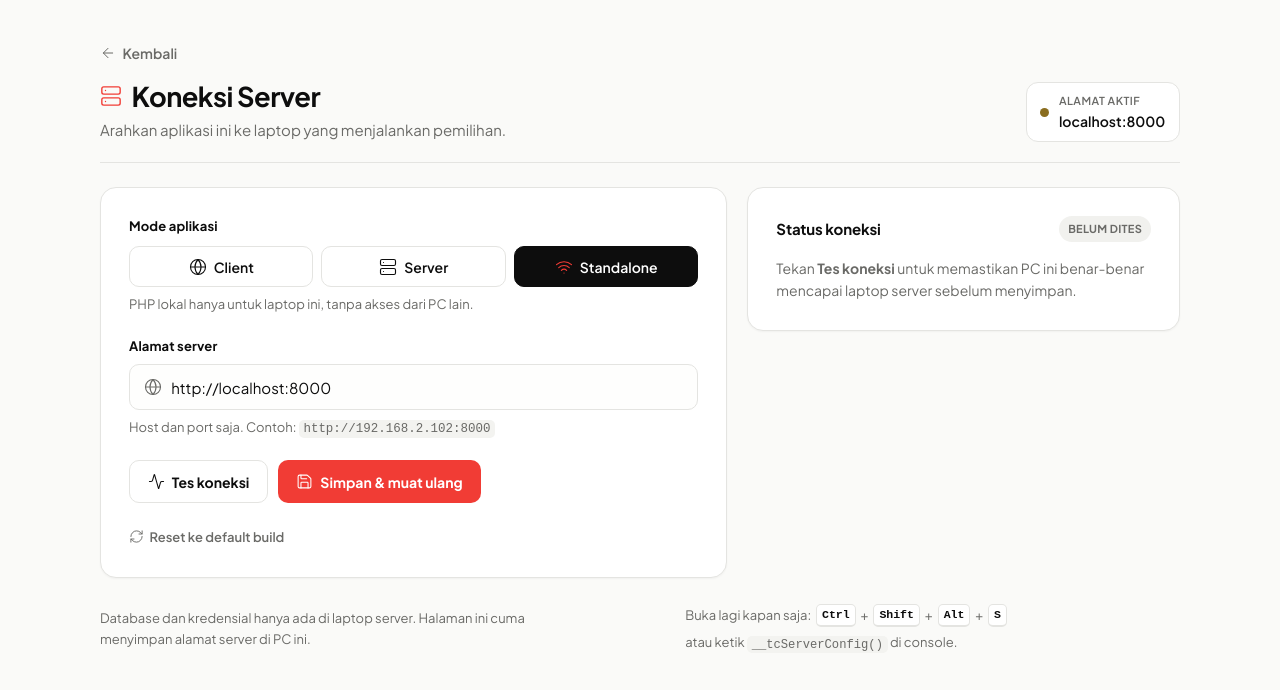
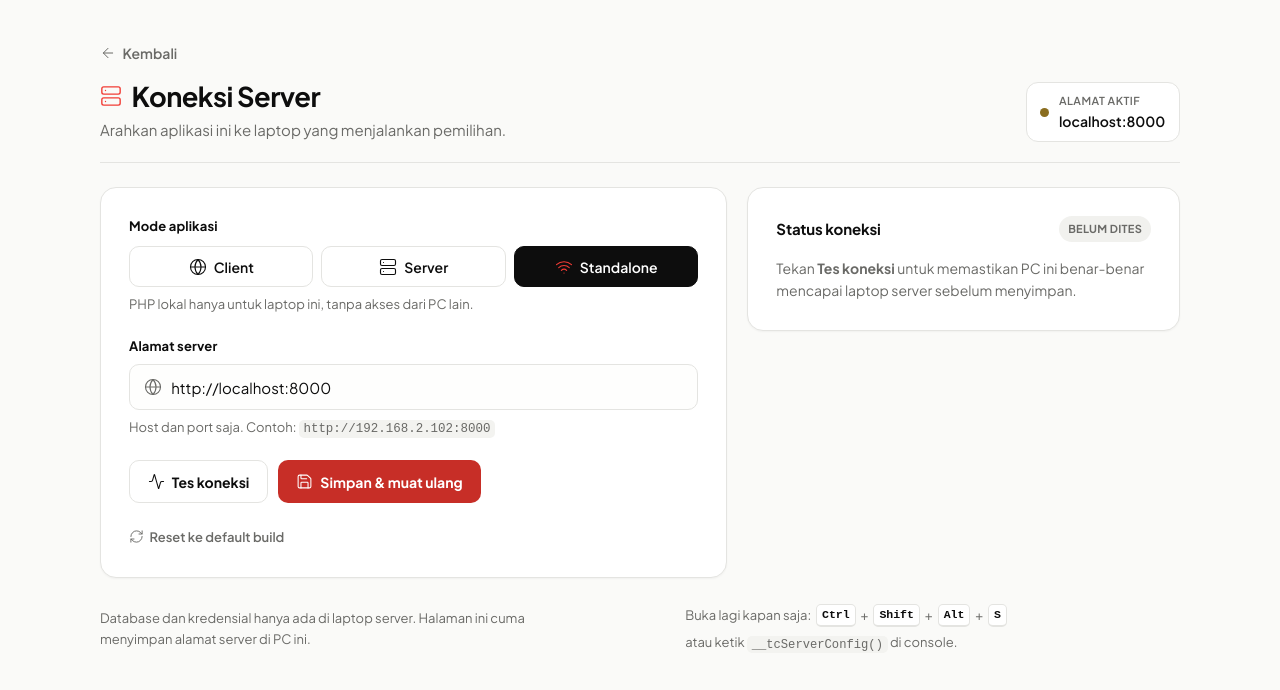
Before and after one commit to Mesalllnya/Truecount, a React (Vite) app in the folder frontend/: page /__server in a window 1280 px wide. Shown: the top 690 px of the page. Built offline with nearby package versions, Linux system fonts and the light colour scheme; no server answers.

Commit message:
fix(desktop): darken primary button for AA contrast on /__server

```diff
--- a/frontend/src/pages/ClientConfigPage.css
+++ b/frontend/src/pages/ClientConfigPage.css
@@ -338,12 +338,12 @@
 }
 
 .cc-btn--primary {
-  background: var(--cc-red);
+  background: var(--cc-red-dark);
   color: #ffffff;
 }
 
 .cc-btn--primary:hover:not(:disabled) {
-  background: var(--cc-red-dark);
+  background: #a8241e;
   transform: translateY(-1px);
 }
 
```
